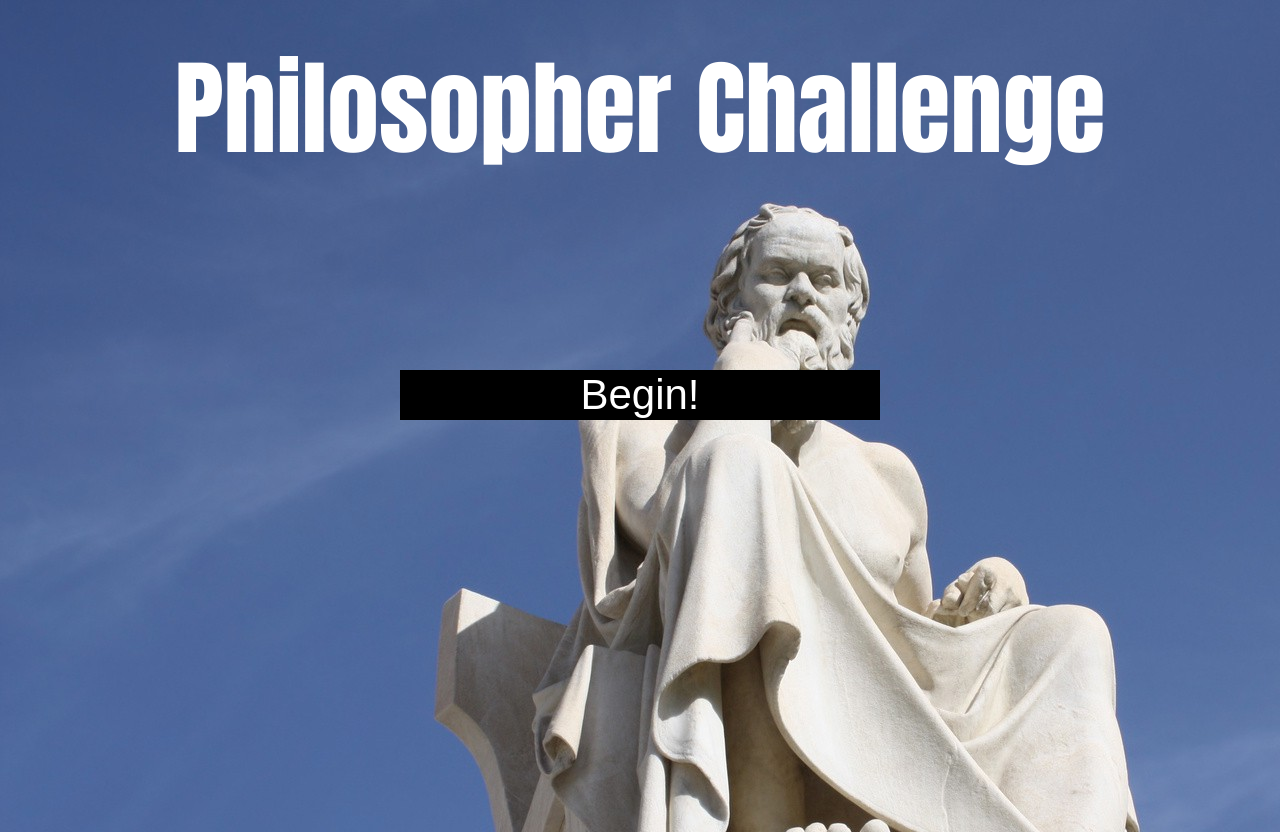
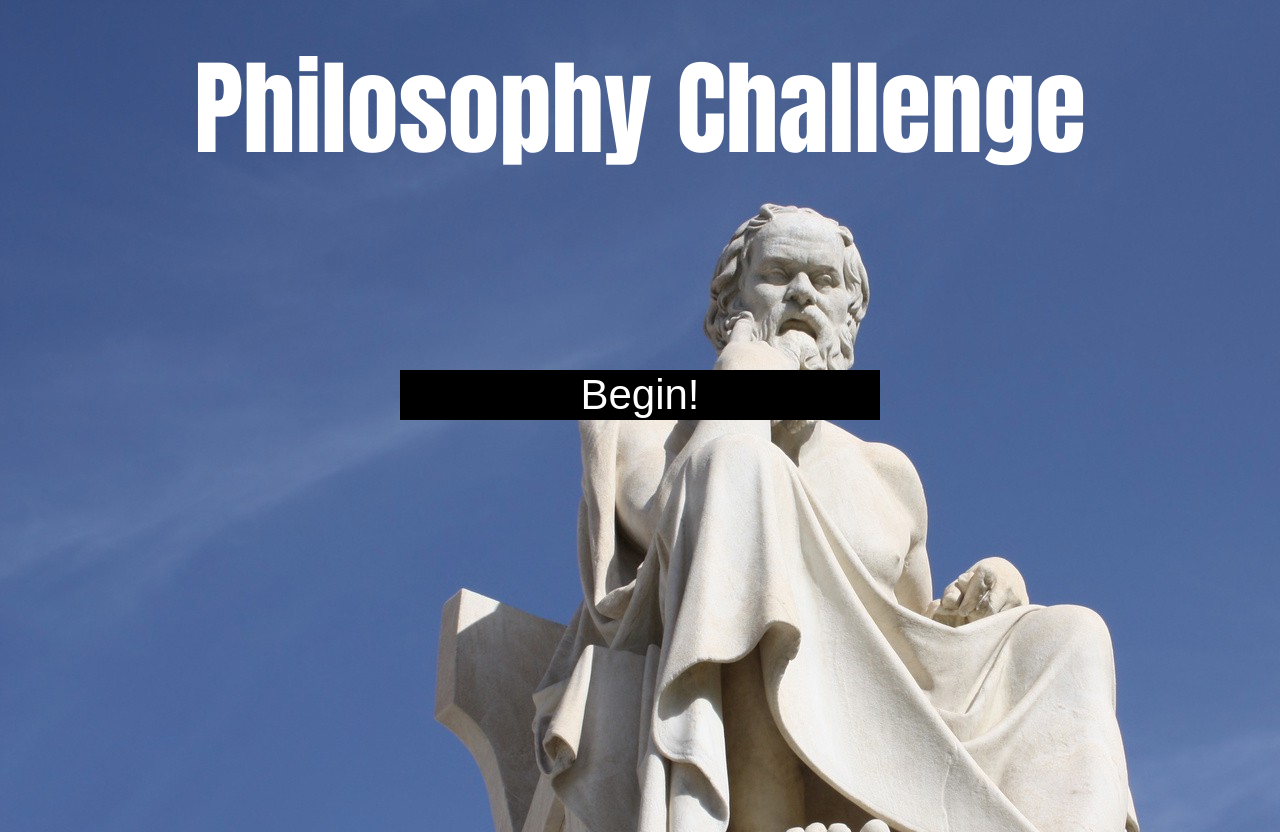
Before and after one commit to ZenofCoding/trivia, a plain HTML site: page index.html in a window 1280 px wide. Drawn offline with nearby package versions, Linux system fonts and the light colour scheme; a web font is replaced by a local one.

Commit message:
changed title

```diff
--- a/index.html
+++ b/index.html
@@ -1,7 +1,7 @@
 <!DOCTYPE html>
 <html>
 <head>
-  <title>Philosopher Challenge</title>
+  <title>Philosophy Challenge</title>
   <link rel="stylesheet" href="https://cdnjs.cloudflare.com/ajax/libs/meyer-reset/2.0/reset.css">
   <link rel="stylesheet" href="assets/css/style.css">
   <script type="text/javascript" src="https://code.jquery.com/jquery-2.2.0.min.js"></script>
@@ -9,7 +9,7 @@
 </head>
 <body>
   <div id="wrapper">
-    <h1>Philosopher Challenge</h1>
+    <h1>Philosophy Challenge</h1>
     <div id="subwrapper">
       <div id="quiz-area">
         <button id="start">Begin!</button>
```
